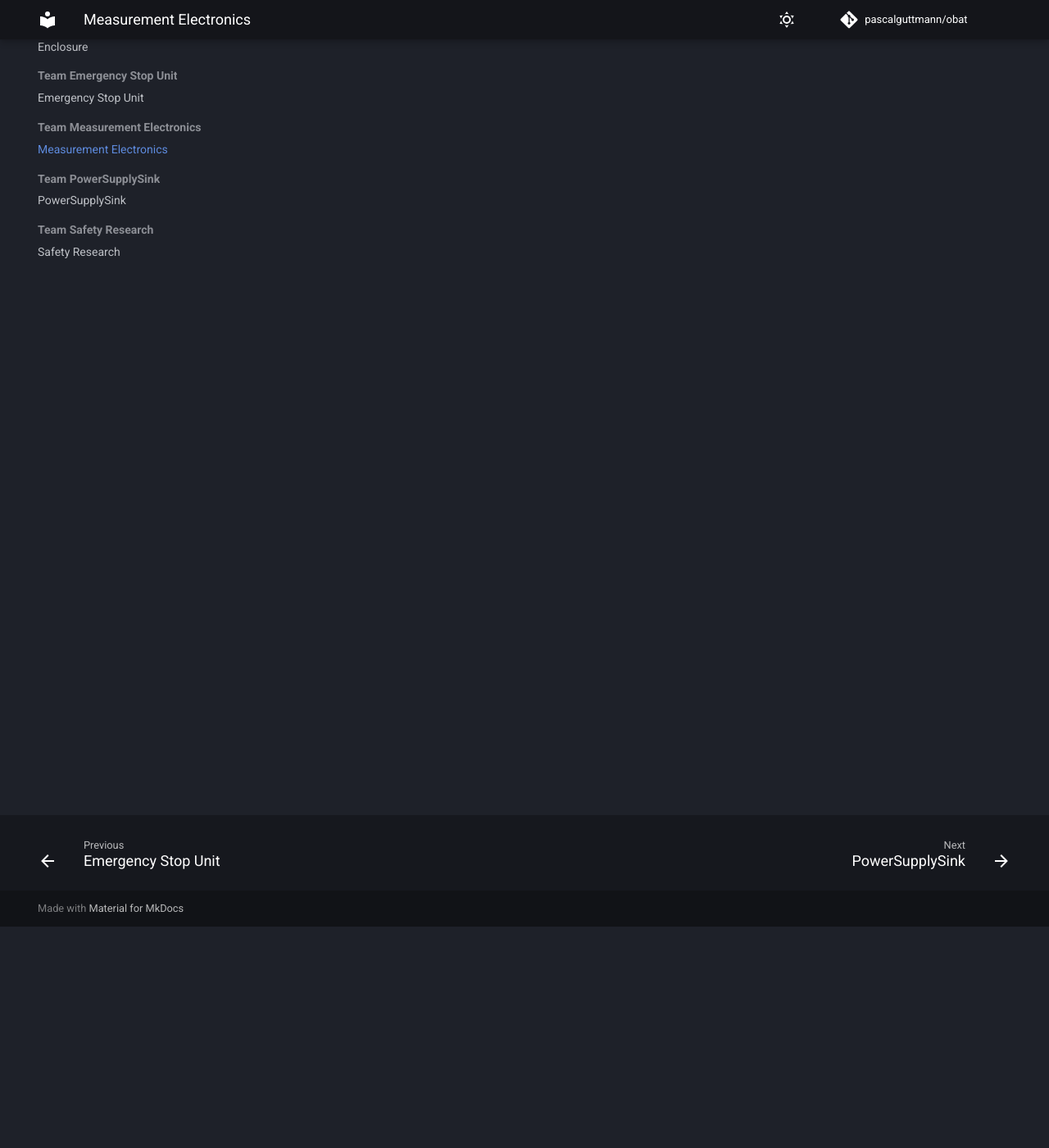
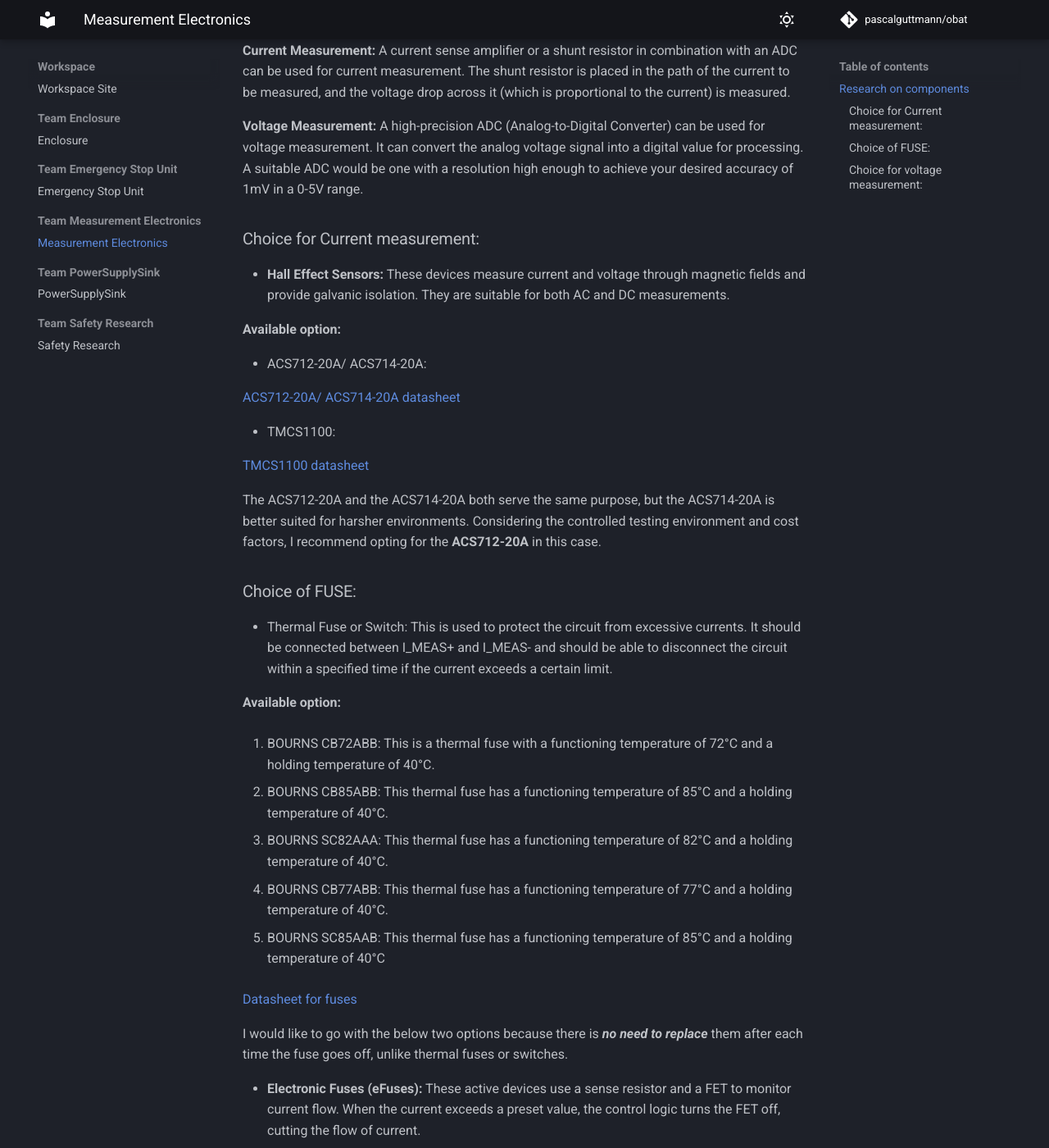
Before and after one commit to pascalguttmann/obat, an MkDocs documentation site: the page built from docs/workspace/meas/index.md, in a window 1280 px wide and 1400 px high, scrolled down 270 px. Shown: the whole window at 82% size. Built offline with MkDocs 1.6.1 and Material for MkDocs 9.7.7, drawn with Linux system fonts in a browser that asks for light colours; comment, search, counter and statistics services are not loaded; some of the changed text lies outside the part shown.

Commit message:
Adding some conent regarding parts to the documentation.

```diff
--- a/docs/workspace/meas/index.md
+++ b/docs/workspace/meas/index.md
@@ -1 +1,80 @@
 # Measurement Electronics
+## Research on components
+
+ **Current Measurement:** A current sense amplifier or a shunt resistor in combination with an ADC can be used for
+ current measurement. The shunt resistor is placed in the path of the current to be measured, and the voltage
+ drop across it (which is proportional to the current) is measured.
+
+**Voltage Measurement:** A high-precision ADC (Analog-to-Digital Converter) can be used for voltage measurement.
+ It can convert the analog voltage signal into a digital value for processing. A suitable ADC would be one with
+ a resolution high enough to achieve your desired accuracy of 1mV in a 0-5V range.
+
+
+### Choice for Current measurement:
+
+ - **Hall Effect Sensors:** These devices measure current and voltage through magnetic fields and provide galvanic
+ isolation. They are suitable for both AC and DC measurements.
+
+**Available option:**
+
+
+- ACS712-20A/ ACS714-20A:
+
+
+[ACS712-20A/ ACS714-20A datasheet]
+
+- TMCS1100:
+
+
+[TMCS1100 datasheet]
+
+The ACS712-20A and the ACS714-20A both serve the same purpose, but the ACS714-20A is better suited for harsher
+environments. Considering the controlled testing environment and cost factors, I recommend opting for the **ACS712-20A** in this case.
+
+### Choice of FUSE:
+
+- Thermal Fuse or Switch: This is used to protect the circuit from excessive currents. It should be connected between
+I_MEAS+ and I_MEAS- and should be able to disconnect the circuit within a specified time if the current exceeds a certain limit.
+
+**Available option:**
+
+  1.	BOURNS CB72ABB: This is a thermal fuse with a functioning temperature of 72°C and a holding temperature of 40°C.
+
+  2.	BOURNS CB85ABB: This thermal fuse has a functioning temperature of 85°C and a holding temperature of 40°C.
+
+  3.	BOURNS SC82AAA: This thermal fuse has a functioning temperature of 82°C and a holding temperature of 40°C.
+
+  4.	BOURNS CB77ABB: This thermal fuse has a functioning temperature of 77°C and a holding temperature of 40°C.
+
+  5.	BOURNS SC85AAB: This thermal fuse has a functioning temperature of 85°C and a holding temperature of 40°C
+
+
+ [Datasheet for fuses]
+
+I would like to go with the below two options because there is ***no need to replace*** them after each time the fuse goes off,
+ unlike thermal fuses or switches.
+
+- **Electronic Fuses (eFuses):** These active devices use a sense resistor and a FET to monitor current flow. When the
+current exceeds a preset value, the control logic turns the FET off, cutting the flow of current.
+
+Electronic fuses are not suitable for the current in use, as they are typically designed for very small currents.
+Therefore, circuit breakers would be a better choice
+
+- **Circuit Breakers:** These are resettable switches that open automatically when the current exceeds a certain threshold.
+They can be manual or automatic and are suitable for repeated use.
+
+**Available option:**
+
+F202 25A-30mA/AC:
+
+[F202 25A-30mA/AC datasheet]
+
+
+
+### Choice for voltage measurement:
+
+
+[TMCS1100 datasheet]: https://www.ti.com/product/TMCS1100#features
+[ACS712-20A/ ACS714-20A datasheet]: https://www.allegromicro.com/en/Products/Sense/Current-Sensor-ICs/Zero-To-Fifty-Amp-Integrated-Conductor-Sensor-ICs/ACS712
+[Datasheet for fuses]: https://www.newark.com/c/circuit-protection/fuses-fuse-accessories/fuses/thermal-fuses?fuse-current=25a
+[F202 25A-30mA/AC datasheet]: https://new.abb.com/products/1SYF202005R1250/in-f202-25a-30ma-ac
```
